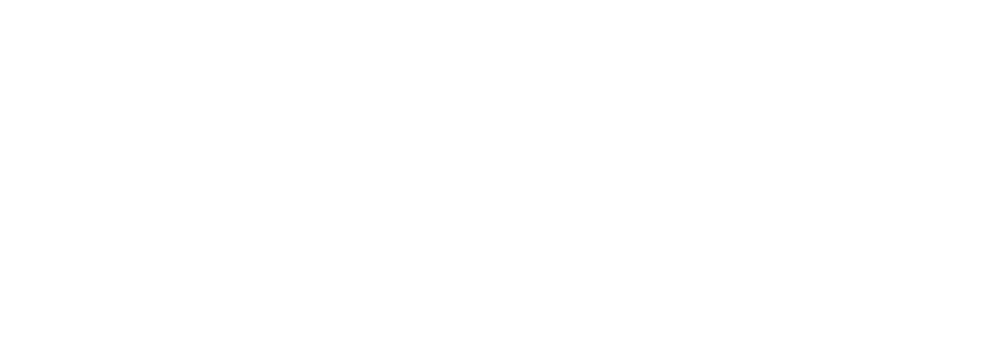
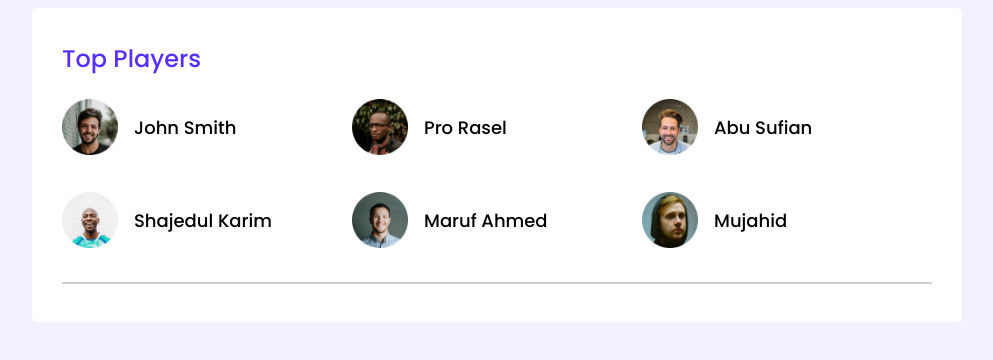
Before and after one commit to sakibZeem/leader-board-CSS3, a plain HTML site: page index.html in a window 1280 px wide. Shown: the whole page, without its empty margins (143-1136 px from the left). Drawn offline with Linux system fonts and the light colour scheme; a web font is replaced by a local one.

Commit message:
top player added

```diff
--- a/index.html
+++ b/index.html
@@ -7,6 +7,44 @@
     <link rel="stylesheet" href="styles/style.css">
 </head>
 <body>
+    <!-- header start -->
+    <header>
 
+    </header>
+    <!-- header end -->
+    <main>
+        <section class="container">
+            <div class="top-players">
+                <h2 class="section-tittle">Top Players</h2>
+                <div class="players">
+                    <div class="player">
+                        <img src="images/players/player-1.png" alt="">
+                        <h3 class="player-name">John Smith</h3>
+                    </div>
+                    <div class="player">
+                        <img src="images/players/player-2.png" alt="">
+                        <h3 class="player-name">Pro Rasel</h3>
+                    </div>
+                    <div class="player">
+                        <img src="images/players/player-3.png" alt="">
+                        <h3 class="player-name">Abu Sufian</h3>
+                    </div>
+                    <div class="player">
+                        <img src="images/players/player-4.png" alt="">
+                        <h3 class="player-name">Shajedul Karim</h3>
+                    </div>
+                    <div class="player">
+                        <img src="images/players/player-5.png" alt="">
+                        <h3 class="player-name">Maruf Ahmed</h3>
+                    </div>
+                    <div class="player">
+                        <img src="images/players/player-6.png" alt="">
+                        <h3 class="player-name">Mujahid</h3>
+                    </div>
+                </div>
+            </div>
+            <hr>
+        </section>
+    </main>
 </body>
 </html>
--- a/styles/style.css
+++ b/styles/style.css
@@ -0,0 +1,57 @@
+/* fonts */
+@import url('https://fonts.googleapis.com/css2?family=Kanit&family=Open+Sans&family=Poppins:wght@500&family=Satisfy&family=Sedgwick+Ave+Display&display=swap');
+/* common or utilities class */
+
+body {
+    background: #F3F1FF;
+    font-family: 'Poppins', sans-serif;
+}
+
+main {
+    display: flex;
+    justify-content: center;
+}
+
+.container {
+    background-color: #FFFFFF;
+    border-radius: 5px;
+    padding: 30px;
+    width: 870px;
+}
+
+.section-tittle {
+    color: #562EFF;
+    font-size: 24px;
+    font-weight: 500;
+    margin-top: 3px;
+}
+hr{
+    border: 1px solid #D1D1D1;;
+}
+
+/* top player section */
+.top-players{
+    margin-bottom: 30px;
+}
+.players {
+    display: grid;
+    grid-template-columns: repeat(3, 1fr);
+    grid-row-gap: 30px;
+}
+
+.player {
+    display: flex;
+    align-items: center;
+}
+
+.player img {
+    width: 56px;
+    height: 56px;
+}
+
+.player-name {
+    color: #000;
+    font-size: 18px;
+    font-weight: 500;
+    margin-left: 16px;
+}
```
